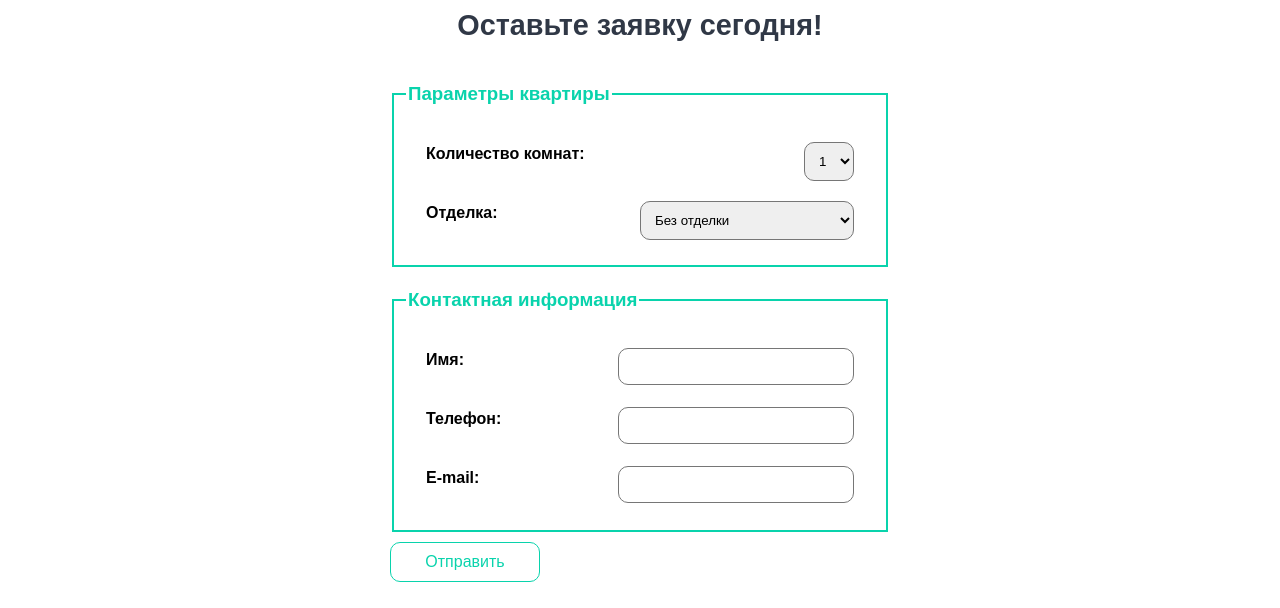
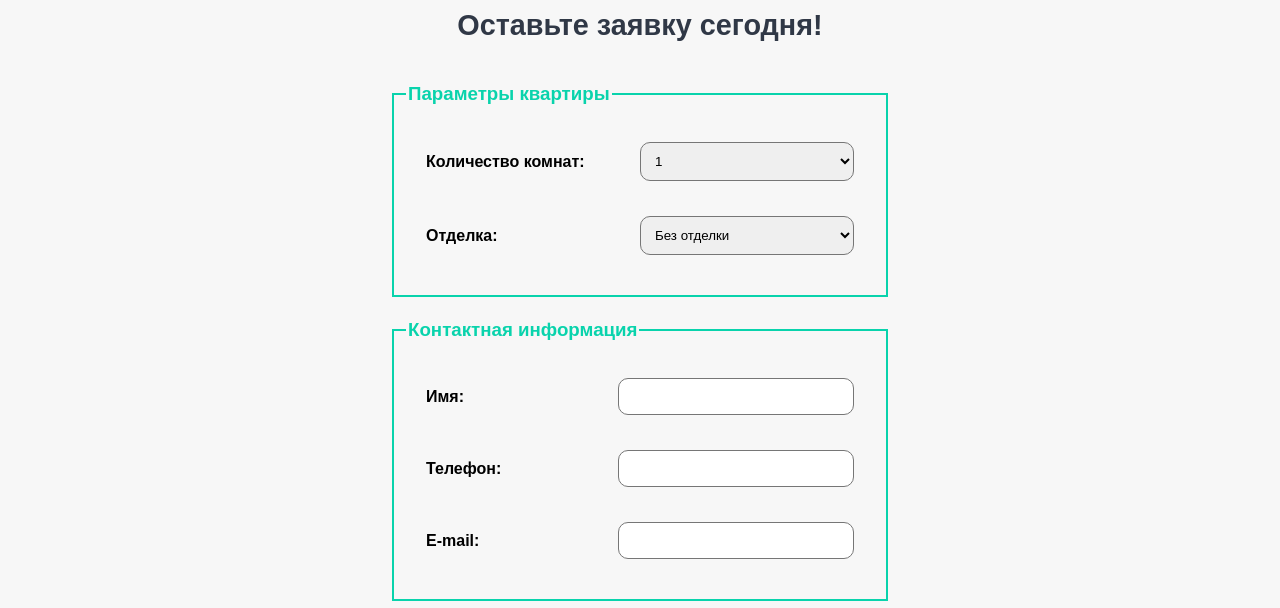
Before and after one commit to justannieannie/layout-designer-project-lvl1, a website: page index.html in a window 1280 px wide. Shown: the part 1620-2228 px from the top of the page. Drawn offline with Linux system fonts and the light colour scheme.

Commit message:
FinalStepFix7

```diff
--- a/index.html
+++ b/index.html
@@ -76,15 +76,15 @@
             <form action="#" class="form-of-request w-50">
                 <fieldset>
                     <legend><h3>Параметры квартиры</h3></legend>
-                <div class="form-wrapper">
+                <div class="form-wrapper d-flex">
                     <label for="rooms">Количество комнат:</label>
-                    <select id="rooms">
+                    <select class="w-50" id="rooms">
                         <option>1</option>
                         <option>2</option>
                         <option>3</option>
                     </select><br>
                 </div>
-                <div class="form-wrapper">
+                <div class="form-wrapper d-flex">
                     <label for="finishing">Отделка:</label>
                     <select class="w-50" id="finishing">
                         <option>Без отделки</option>
@@ -95,15 +95,15 @@
                   </fieldset>
                   <fieldset>
                     <legend><h3>Контактная информация</h3></legend>
-                    <div class="form-wrapper">
+                    <div class="form-wrapper d-flex">
                         <label for="name">Имя:</label>
                         <input class="w-50" type="text" id="name"><br>
                     </div>
-                    <div class="form-wrapper">
+                    <div class="form-wrapper d-flex">
                         <label for="tel">Телефон:</label>
                         <input class="w-50" type="text" id="tel"><br>
                     </div>
-                    <div class="form-wrapper">
+                    <div class="form-wrapper d-flex">
                         <label for="mail">E-mail:</label>
                         <input class="w-50" type="text" id="mail">
                     </div>
--- a/styles/style.css
+++ b/styles/style.css
@@ -2,18 +2,18 @@
   --header-height: 60px;
   --white: #fff;
   --deep-gray: #303846;
-  --black: #000000;
+  --black: #000;
   --green: #09d3ac;
-  --grey: #f7f7f7;
+  --gray: #f7f7f7;
 }
 
 body {
+  margin: 0;
+  color: var(--deep-gray);
+  font-size: 16px;
   font-family: Arial, sans-serif;
-    font-size: 16px;
-    color: var(--deep-gray);
+  box-sizing: border-box;
   line-height: 1.5;
-    margin: 0;
-    box-sizing: border-box;
 }
 
 h1 {
@@ -154,7 +154,6 @@ a:active {
 .form-of-request fieldset {
   border-style: solid;
   border-color: var(--green);
-
 }
 
 .form-of-request label {
@@ -165,8 +164,8 @@ a:active {
 
 .form-of-request select {
   border-radius: 10px;
-    float: right;
   padding: 10px;
+  margin-left: auto;
 }
 
 .form-wrapper {
@@ -177,10 +176,10 @@ a:active {
 
 .form-of-request input {
   border-radius: 10px;
-    float: right;
   padding: 10px;
   border-style: solid;
   border-width: 1px;
+  margin-left: auto;
 }
 
 .bg-deep-gray {
```
Also changed, not shown: package.json (+8 -1 lines), .stylelintrc.yaml (added), 3 other files. Lines whose indentation alone changed are shown as unchanged.
